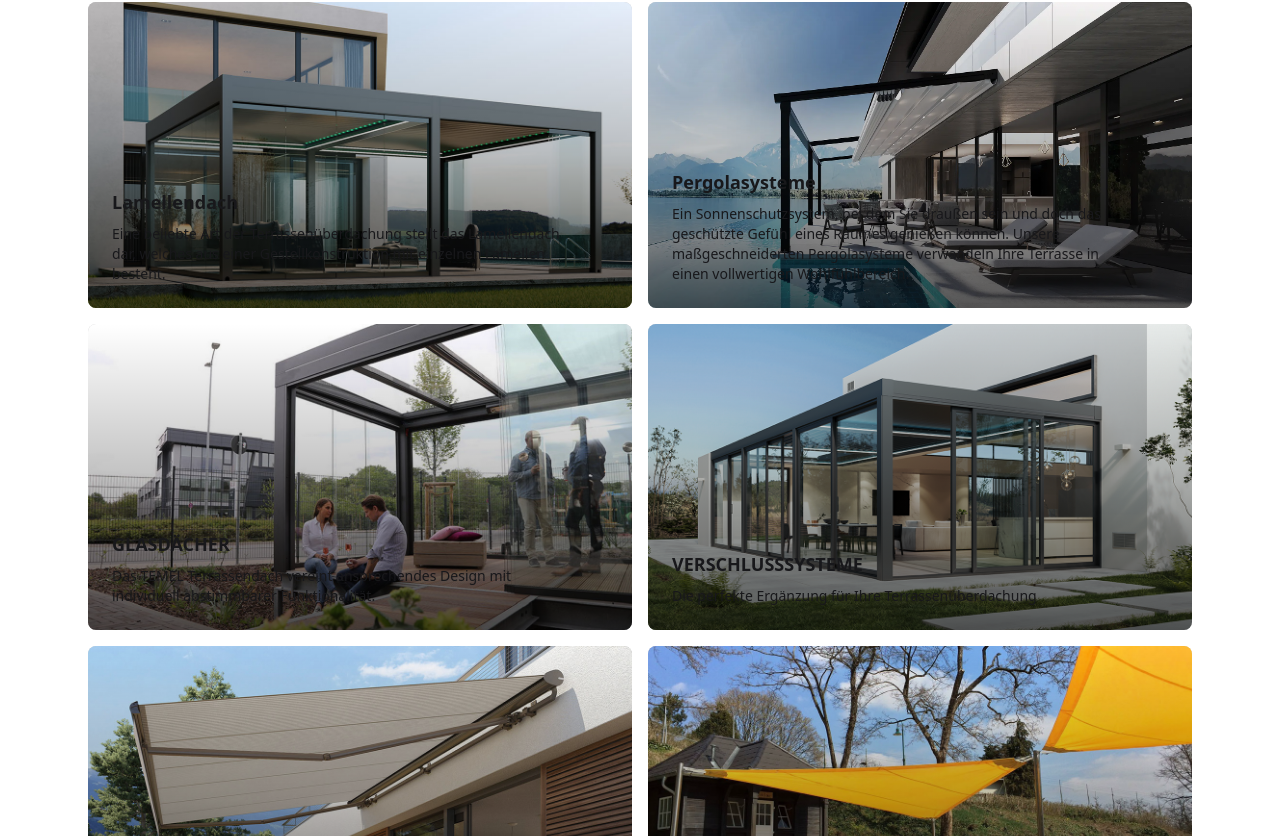
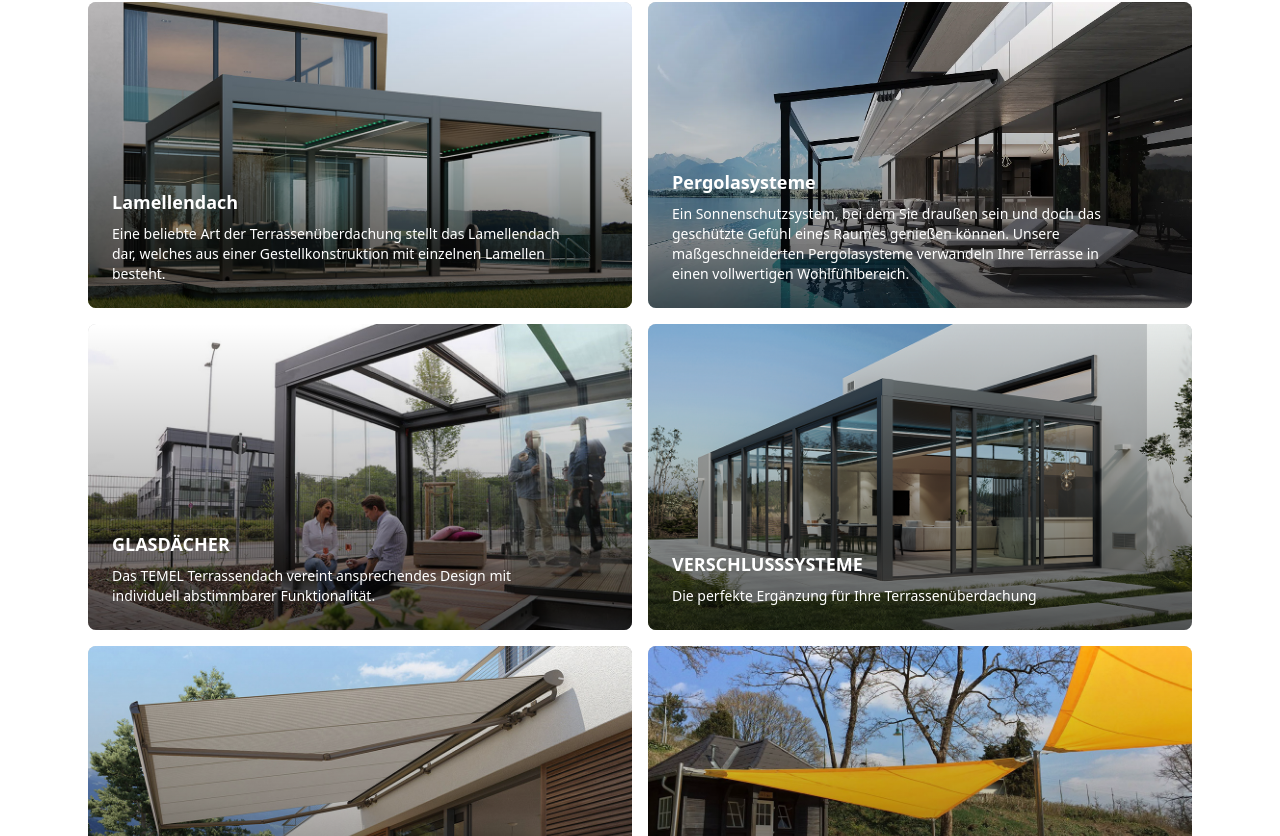
Before and after one commit to iamtanim0195/temel, a Next.js app: page / in a window 1280 px wide. Shown: the part 1904-2740 px from the top of the page. Built offline with nearby package versions, Linux system fonts and the light colour scheme.

Commit message:
mobaile nav text size

```diff
--- a/src/components/HeroImageCollage.jsx
+++ b/src/components/HeroImageCollage.jsx
@@ -175,12 +175,12 @@ export default function HeroImageCollage({ items = DEFAULT_ITEMS }) {
                                 {(item.title || item.description) && (
                                     <div className="mt-1">
                                         {item.title && (
-                                            <h3 className="text-sm sm:text-base md:text-lg font-semibold ">
+                                            <h3 className="text-sm text-white  md:text-lg font-semibold ">
                                                 {item.title}
                                             </h3>
                                         )}
                                         {item.description && (
-                                            <p className="mt-2 text-[11px] sm:text-xs md:text-sm max-w-md">
+                                            <p className="mt-2 text-white  text-[11px] sm:text-xs md:text-sm max-w-md">
                                                 {item.description}
                                             </p>
                                         )}
--- a/src/components/Nav.jsx
+++ b/src/components/Nav.jsx
@@ -152,7 +152,7 @@ const Nav = () => {
             {menuOpen && (
                 <nav className="md:hidden border-t border-white/20 px-3 pb-3">
                     <Top />
-                    <div className="bg-black/70 text-white rounded-xl w-full mt-2 p-2">
+                    <div className="bg-black/70 text-white rounded-xl w-full mt-2 p-2 text-xl">
                         {renderMobileItems(NAV_ITEMS)}
                     </div>
                 </nav>
```
